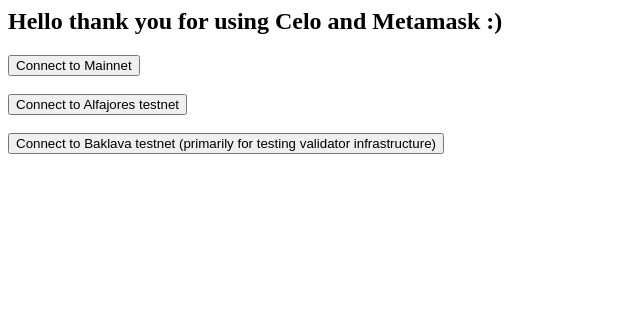
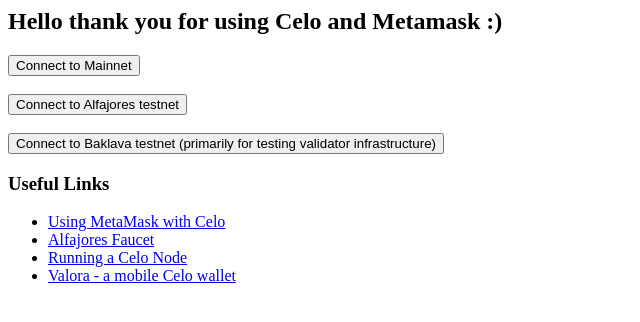
Before and after one commit to prestwich/celo-metamask-page, a plain HTML site: page index.html in a window 1280 px wide. Shown: the whole page, without its empty margins (0-640 px from the left). Drawn offline with Linux system fonts and the light colour scheme.

Commit message:
useful links

```diff
--- a/index.html
+++ b/index.html
@@ -22,5 +22,24 @@
       value="Connect to Baklava testnet (primarily for testing validator infrastructure)"
     />
     <br />
+    <h3>Useful Links</h3>
+    <ul>
+      <li>
+        <a
+          href="https://docs.celo.org/getting-started/wallets/using-metamask-with-celo"
+          >Using MetaMask with Celo</a
+        >
+      </li>
+      <li><a href="https://celo.org/developers/faucet">Alfajores Faucet</a></li>
+      <li>
+        <a
+          href="https://docs.celo.org/getting-started/mainnet/running-a-full-node-in-mainnet"
+          >Running a Celo Node</a
+        >
+      </li>
+      <li>
+        <a href="https://valoraapp.com/">Valora - a mobile Celo wallet</a>
+      </li>
+    </ul>
   </body>
 </html>
```
